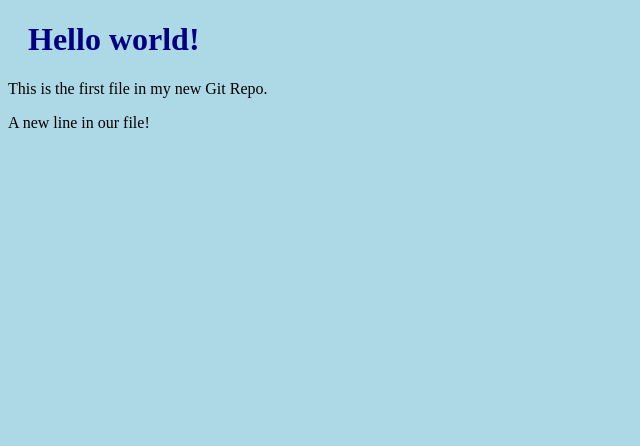
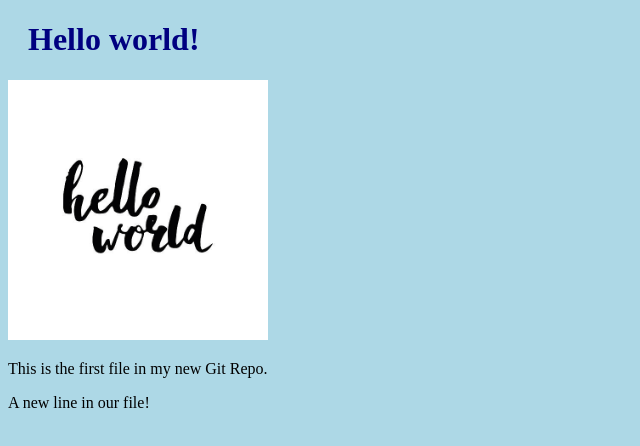
Before and after one commit to jusoaresf/hello-word, a plain HTML site: page index.html in a window 1280 px wide. Shown: the whole page, without its empty margins (0-640 px from the left). Drawn offline with Linux system fonts and the light colour scheme.

Commit message:
Added image to Hello World

```diff
--- a/index.html
+++ b/index.html
@@ -9,6 +9,8 @@
 <body>
 
     <h1>Hello world!</h1>
+    <div><img src="img_hello_world.jpg" alt="Hello World from Space"
+        style="width:100%;max-width:260px"></div>
     <p>This is the first file in my new Git Repo.</p>
     <p>A new line in our file!</p>
 
```
Also changed, not shown: img_hello_world.jpg (added).
